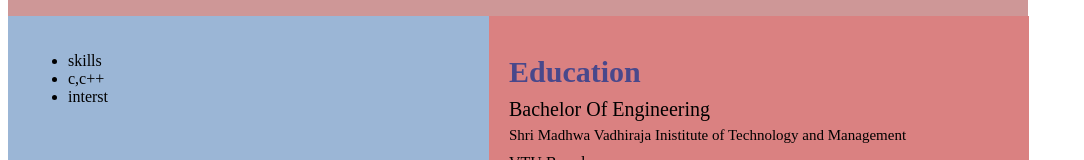
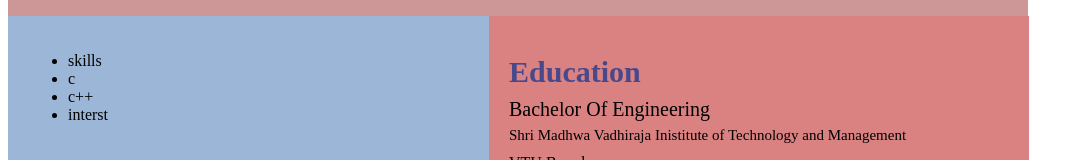
Before and after one commit to nishmtha2106/nishmitharesume.github.io, a plain HTML site: page index.html in a window 1280 px wide. Shown: the part 493-653 px from the top of the page, without its empty margins (0-1084 px from the left). Drawn offline with Linux system fonts and the light colour scheme; files whose address does not match are found by name.

Commit message:
Update index.html

```diff
--- a/index.html
+++ b/index.html
@@ -34,8 +34,9 @@ objective
     <nav>
       <ul>
         <li>skills</li>
-        <li>c,c++</li>
-        <li>interst</li>
+        <li>c</li>
+          <li>c++</li>
+          <li>interst</li>
       </ul>
     </nav>
 
```
